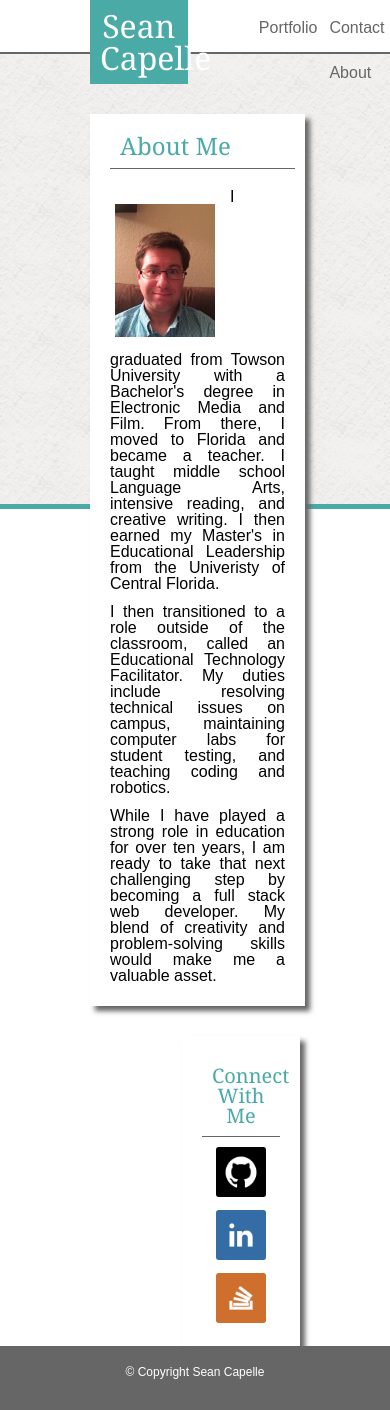
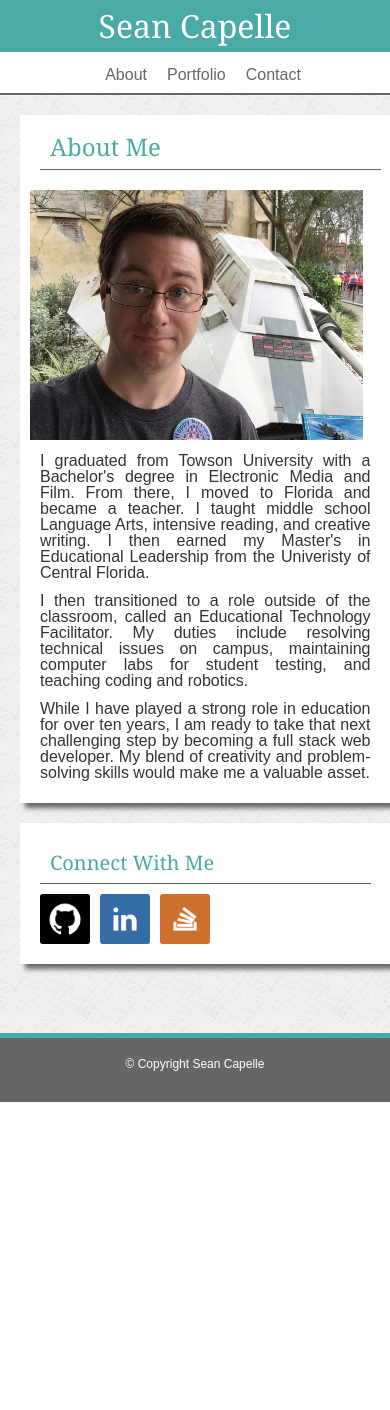
Before and after one commit to seancapelle/Portfolio, a PHP site: page / in a window 390 px wide. After the commit the page ends 1102 px from the top, so only its background shows below. Run offline with PHP 8.4, Linux system fonts and the light colour scheme.

Commit message:
Assignment 1 done

```diff
--- a/assignment1/assets/css/style.css
+++ b/assignment1/assets/css/style.css
@@ -5,51 +5,60 @@ body {
 .body {
 	height: 450px;
 	background-image: url(../images/witewall_3.png);
-	overflow: none;
 	border-top: 2px solid #666;
 	border-bottom: 5px solid #4aaaa5;
+}
+.row {
+	max-width: 960px;
 }
 p {
 	margin-bottom: 12px;
 	font-family: 'Arial', 'Helvetica Neue', Helvetica, sans-serif;
 }
-.header {
+a {
+	text-decoration: none;
+}
+/*Styling for header*/
+header {
 	background-color: #fff;
-	height: 52px;
 }
-.header h1 {
+header h1 {
 	float: left;
 	background-color: #4aaaa5;
 	padding: 10px;
 	display: inline-block;
-	margin-left: 90px;
+	margin-left: 75px;
 	font-family: 'Georgia', Times, Times New Roman, serif;
 	font-size: 2em;
 	color: #fff;
-	width: 25%;
+	width: 60%;
 	text-align: center;
 	box-sizing: border-box;
 }
-.header li {
+ul {
 	float: right;
-	margin: 0 45px;
-	width: 4%;
-	margin-left: 10px;
+	list-style-type: none;
+	margin: 0;
+	padding-top: 15px;
 }
-.header a {
-	display: block;
+li a{
 	text-decoration: none;
+	padding: 8px 0 8px 16px;
 	padding-bottom: 20px;
 	padding-top: 20px;
 	font-family: Arial, 'Helvetica Neue', Helvetica, sans-serif;
 	color: #666;
-	height: 5px;
 }
-.header a:hover {
+li {
+	display: inline;
+}
+li a:hover {
 	position: relative;
   	top: -2px;
  	left: -2px;
+ 	text-decoration: none;
 }
+/*Styling for left section*/
 .left {
 	background-color: #fff;
 	float: left;
@@ -60,7 +69,6 @@ p {
 	margin-left: 90px;
 	padding: 10px;
 	box-shadow: 5px 5px 5px #666;
-
 }
 .left h2 {
 	margin-bottom: 20px;
@@ -71,12 +79,11 @@ p {
 	font-family: 'Georgia', Times, Times New Roman, serif;
 	font-size: 1.5em;
 }
-.left img {
+.profilePic{
 	float: left;
 	margin: 15px;
-	width: 100px;
-	height: 133px;
-
+	width: 150px;
+	height: auto;
 }
 .left img:hover {
   box-shadow: 5px 5px 5px #666;
@@ -84,6 +91,7 @@ p {
   top: -2px;
   left: -2px;
 }
+/*Styling for right section*/
 .right {
 	background-color: #fff;
 	float: right;
@@ -91,9 +99,8 @@ p {
 	margin-top: 30px;
 	margin-left: 20px;
 	margin-right: 90px;
-	width: 20%;
+	width: 25%;
 	display: inline-block;
-	max-width: 270px;
 	padding: 20px;
 	text-align: center;
 	box-shadow: 5px 5px 5px #666;
@@ -116,13 +123,15 @@ p {
  	left: -2px;
  	box-shadow: 5px 5px 5px #666;
 }
-.footer {
+/*Styling for footer*/
+footer {
 	background-color: #666;
 	padding: 20px;
 	text-align: center;
 	font-size: .75em;
 	color: #fff;
 	clear: both;
+	max-width: 960px;
 }
 /*Styling for About Me section*/
 .left p {
@@ -132,6 +141,12 @@ p {
 	padding-right: 10px;
 }
 /*Styling for Contact page*/
+.contactBody {
+		height: 460px;
+		background-image: url(../images/witewall_3.png);
+		border-top: 2px solid #666;
+		border-bottom: 5px solid #4aaaa5;
+	}
 input {
 	margin-top: 10px;
 	margin-bottom: 10px;
@@ -165,6 +180,7 @@ input[type=submit] {
 	font-size: 1em;
 	color: #fff;
 	border: none;
+	border-radius: 10px;
 }
 input[type=submit]:hover {
 	 box-shadow: 5px 5px 5px #666;
@@ -176,74 +192,276 @@ input[type=submit]:hover {
 .portfolioBody {
 	height: 700px;
 	background-image: url(../images/witewall_3.png);
-	overflow: none;
 	border-top: 2px solid #666;
 	border-bottom: 5px solid #4aaaa5;
 }
-.gallery img {
-	float: left;
+.thumbnail {
 	width: 200px;
 	height: 150px;
-	border: 1px solid #666;
+	margin: 10px;
 }
-.gallery img:hover {
+.caption {
+	width: 190px;
+	height: 140px;
+	float: left;
+	margin: 10px;
+}
+.caption figcaption {
 	position: relative;
-  top: -2px;
-  left: -2px;
-  z-index: 10;
+	display: inline-block;
+	top: -60px;
+	left: 15px;
+	color: white;
+	text-align: center;
+	background-color: #4aaaa5;
+	padding: 5px;
+	width: 190px;
 }
-.gallery p {
-	height: 20px;
-	width: 180px;
+@media only screen and (max-width: 980px) {
+	/*980 styling for all pages*/
+	body {
+		max-width: 980px;
+	}
+	.body {
+		height: 725px;
+	}
+	.top {
+		width: 50%;
+	}
+	header h1 {
+		float: left;
+		display: inline-block;
+		margin: 0 0 0 35px;
+		font-size: 2em;
+		padding: 10px;
+		text-align: center;
+		width: 60%;
+	}
+	h3 {
+		text-align: left;
+	}
+	.left {
+		width: 50%;
+		float: left;
+		margin: 20px 20px 20px 50px;
+	}
+	.right {
+		float: right;
+		width: 30%;
+		margin: 20px 50px 20px 20px;
+	}
+	.profilePic {
+		float: none;
+		width: 90%;
+		height: auto;
+		margin-top: 0;
+		margin-bottom: 10px;
+	}
+	img {
+		float: left;
+		margin-right: 10px;
+	}
+	/*980 styling for Contact*/
+	.contact {
+		width: 50%;
+		margin-right: 0;
+	}
+	.contactBody {
+		height: 450px;
+		background-image: url(../images/witewall_3.png);
+		border-top: 2px solid #666;
+		border-bottom: 5px solid #4aaaa5;
+	}
+	/*980 styling for Portfolio*/
+	.portfolioBody {
+		height: 1490px;
+	}
+	.thumbnail {
+		width: 90%;
+		height: auto;
+	}
+	.caption {
+		width: 90%;
+		height: auto;
+		float: left;
+		font-size: .75em;
+	}
+	.caption figcaption {
+		position: relative;
+		display: inline-block;
+		top: -60px;
+		left: 15px;
+		color: white;
+		font-size: 1.5em;
+		text-align: center;
 		background-color: #4aaaa5;
+		padding: 5px;
+		width: 87%;
+	}
+}
+@media only screen and (max-width: 768px) {
+	/*768 styling for all pages*/
+	body {
+		max-width: 768px;
+	}
+	.body {
+		height: 555px;
+	}
+	.top {
+		width: 50%;
+	}
+	header h1 {
+		float: left;
+		display: inline-block;
+		margin: 0 0 0 5px;
+		font-size: 2em;
 		padding: 10px;
-	font-family: Georgia, Times, 'Times New Roman', serif;
-	font-size: 1em;
 		text-align: center;
-	color: #fff;
 	}
-.box img {
+	h3 {
+		text-align: left;
+	}
+	.left {
+		width: 95%;
+		float: none;
+		margin: 20px;
+	}
+	.right {
+		float: none;
+		width: 95%;
+		margin: 0 0 0 20px;
+	}
+	.profilePic {
 		float: left;
-	width: 200px;
-	height: 150px;
-	border: 1px solid #666;
+		width: 35%;
+		height: auto;
+		margin-top: 0;
+		margin-bottom: 0;
 	}
-.box p {
-	height: 20px;
-	width: 180px;
+	img {
+		float: left;
+		margin-right: 10px;
+	}
+	/*768 styling for Contact*/
+	.contact {
+		width: 95%;
+		margin-right: 0;
+	}
+	.contactBody {
+		height: 610px;
+		background-image: url(../images/witewall_3.png);
+		border-top: 2px solid #666;
+		border-bottom: 5px solid #4aaaa5;
+	}
+	/*768 styling for Portfolio*/
+	.portfolioBody {
+		height: 1120px;
+	}
+	.thumbnail {
+		width: 90%;
+		height: auto;
+	}
+	.caption {
+		width: 45%;
+		height: auto;
+		float: left;
+		font-size: .75em;
+	}
+	.caption figcaption {
+		position: relative;
+		display: inline-block;
+		top: -60px;
+		left: 15px;
+		color: white;
+		font-size: 1.5em;
+		text-align: center;
 		background-color: #4aaaa5;
-	padding: 10px;
-	font-size: 1em;
+		padding: 5px;
+		width: 87%;
+	}
+}
+@media only screen and (max-width: 640px) {
+	/*640 styling for all pages*/
+	body {
+		max-width: 640px;
+	}
+	.body {
+		height: 945px;
+	}
+	.top {
+		width: 100%;
+		padding: 0;
+	}
+	header h1 {
+		float: none;
+		display: inline-block;
+		margin: 0;
+		font-size: 2em;
+		width: 100%;
 		text-align: center;
-	color: #fff;
+		box-sizing: border-box;
 	}
-#box1 {
-	position: absolute;
-	z-index: 1;
-	top: 280px;
-	left: 116px;
+	ul {
+		float: none;
+		padding-bottom: 10px;
+		text-align: center;
 	}
-#box2 {
-	position: absolute;
-	z-index: 1;
-	top: 280px;
-	left: 348px;
+	.li h2 {
+		float: none;
+		margin: auto;
 	}
-#box3 {
-	position: absolute;
-	z-index: 1;
-	top: 462px;
-	left: 116px;
+	.profilePic {
+		float: none;
+		margin: auto;
+		margin-bottom: 10px;
+		width: 95%;
+		height: auto;
 	}
-#box4 {
-	position: absolute;
-	z-index: 1;
-	top: 462px;
-	left: 348px;
+	.left {
+		margin: 20px 20px 10px 20px;
 	}
-#box5 {
-	position: absolute;
-	z-index: 1;
-	top: 645px;
-	left: 116px;
+	.right {
+		margin: 10px 20px 20px 20px;
 	}
+	.right h3 {
+		text-align: left;
+	}
+	/*640 styling for Contact*/
+	.contactBody {
+		height: 610px;
+		background-image: url(../images/witewall_3.png);
+		border-top: 2px solid #666;
+		border-bottom: 5px solid #4aaaa5;
+	}
+	.contact {
+		width: 95%;
+		margin-right: 0;
+	}
+	/*640 styling for Portfolio*/
+	.portfolioBody {
+		height: 2480px;
+	}
+	.thumbnail {
+		width: 95%;
+		height: auto;
+		margin: 10px;
+	}
+	.caption {
+		width: 95%;
+		height: auto;
+		float: none;
+		margin: 10px;
+	}
+	.caption figcaption {
+		position: relative;
+		display: inline-block;
+		top: -60px;
+		left: 15px;
+		color: white;
+		font-size: 1.5em;
+		text-align: center;
+		background-color: #4aaaa5;
+		padding: 5px;
+		width: 93.3%;
+	}
+}
--- a/assignment1/index.html
+++ b/assignment1/index.html
@@ -2,35 +2,51 @@
 <html>
 <head>
 <title>Sean Capelle</title>
-</head>
+<link rel="stylesheet" href="https://maxcdn.bootstrapcdn.com/bootstrap/3.3.6/css/bootstrap.min.css">
 <link href="assets/css/reset.css" rel="stylesheet">
 <link href="assets/css/style.css" rel="stylesheet">
+<meta charset="utf-8">
+<meta name="viewport" content="width=device-width, initial-scale=1.0">
+</head>
 <body>
-	<div class="header">
+<div class="container">
+	<header class="row">
+		<div class="col-md-6 top">
 			<h1>Sean Capelle</h1>
+		</div>
+		<div class="col-md-6">
 			<ul>
+				<li><a href="index.html">About</a></li>
+				<li><a href="portfolio.html">Portfolio</a></li>
 				<li><a href="contact.html">Contact</a></li>
-			<li><a href="portfolio.html">Portfolio</a></li>
-			<li><a href="index.html">About</a></li>
 			</ul>
 		</div>
+	</header>
+<div class="row">
 	<div class="body">
-	<div class="left">
+		<div class="col-md-6 left">
 				<h2>About Me</h2>
-		<img src="assets/images/sean.jpg">
+				<img src="assets/images/sean2.jpg" class="profilePic">
 				<p>I graduated from Towson University with a Bachelor's degree in Electronic Media and Film. From there, I moved to Florida and became a teacher. I taught middle school Language Arts, intensive reading, and creative writing. I then earned my Master's in Educational Leadership from the Univeristy of Central Florida.</p>
-		<p>I then transitioned to a role outside of the classroom, called an Educational Technology Facilitator. My duties include resolving technical issues on campus, maintaining computer labs for student testing, and teaching coding and robotics.<p>
+				<p>I then transitioned to a role outside of the classroom, called an Educational Technology Facilitator. My duties include resolving technical issues on campus, maintaining computer labs for student testing, and teaching coding and robotics.</p>
 				<p>While I have played a strong role in education for over ten years, I am ready to take that next challenging step by becoming a full stack web developer. My blend of creativity and problem-solving skills would make me a valuable asset.</p>
 		</div>
-	<div class="right">
+		<div class="col-md-6 right">
 				<h3>Connect With Me</h3>
 				<a href="https://github.com/seancapelle" target="blank"> <img src="assets/images/gitHub.png" alt="GitHub"></a>
 				<a href="https://www.linkedin.com/profile/preview?locale=en_US&trk=prof-0-sb-preview-primary-button" target="blank"><img src="assets/images/linkedIn.png" alt="LinkedIn"></a>
 				<a href="http://stackoverflow.com/users/6484280/sean-capelle" target="blank"><img src="assets/images/stackOverflow.png" alt="StackOverflow"></a>
 		</div>
 		</div>
-	<div class="footer">
+	</div>
+</div>
+</div>
+<div class="container">
+	<div class="row">
+		<footer class="col-md-12">
 		<p>&copy Copyright Sean Capelle</p>
+		</footer>
+	</div>
 </div>
 </body>
 </html>
--- a/assignment2/contact.html
+++ b/assignment2/contact.html
@@ -2,11 +2,13 @@
 <html>
 <head>
 <title>Sean Capelle</title>
-</head>
 	<link href="assets/css/reset.css" rel="stylesheet">
 	<link rel="stylesheet" href="https://maxcdn.bootstrapcdn.com/bootstrap/3.3.6/css/bootstrap.min.css">
 	<link href="assets/css/style.css" rel="stylesheet">
 	<link href='https://fonts.googleapis.com/css?family=Press+Start+2P' rel='stylesheet' type='text/css'>
+	<meta charset="utf-8">
+<meta name="viewport" content="width=device-width, initial-scale=1.0">
+</head>
 <body>
 	<div class="containter">
 		<header class="row">
--- a/assignment2/index.html
+++ b/assignment2/index.html
@@ -2,11 +2,13 @@
 <html>
 <head>
 <title>Sean Capelle</title>
-</head>
 	<link href="assets/css/reset.css" rel="stylesheet">
 	<link rel="stylesheet" href="https://maxcdn.bootstrapcdn.com/bootstrap/3.3.6/css/bootstrap.min.css">
 	<link href="assets/css/style.css" rel="stylesheet">
 	<link href='https://fonts.googleapis.com/css?family=Press+Start+2P' rel='stylesheet' type='text/css'>
+	<meta charset="utf-8">
+	<meta name="viewport" content="width=device-width, initial-scale=1.0">
+</head>
 <body>
 	<div class="containter">
 		<header class="row">
--- a/assignment2/portfolio.html
+++ b/assignment2/portfolio.html
@@ -2,11 +2,13 @@
 <html>
 <head>
 <title>Sean Capelle</title>
-</head>
 	<link href="assets/css/reset.css" rel="stylesheet">
 	<link rel="stylesheet" href="https://maxcdn.bootstrapcdn.com/bootstrap/3.3.6/css/bootstrap.min.css">
 	<link href="assets/css/style.css" rel="stylesheet">
 	<link href='https://fonts.googleapis.com/css?family=Press+Start+2P' rel='stylesheet' type='text/css'>
+	<meta charset="utf-8">
+	<meta name="viewport" content="width=device-width, initial-scale=1.0">
+</head>
 <body>
 	<div class="containter">
 		<header class="row">
```
Also changed, not shown: assignment1/contact.html (+23 -8 lines), assignment1/portfolio.html (+42 -18 lines), assignment2/assets/css/style.css (+29 -3 lines), assignment1/assets/images/scissors.jpg, assignment1/assets/images/sean2.jpg (added). Lines whose indentation alone changed are shown as unchanged.
